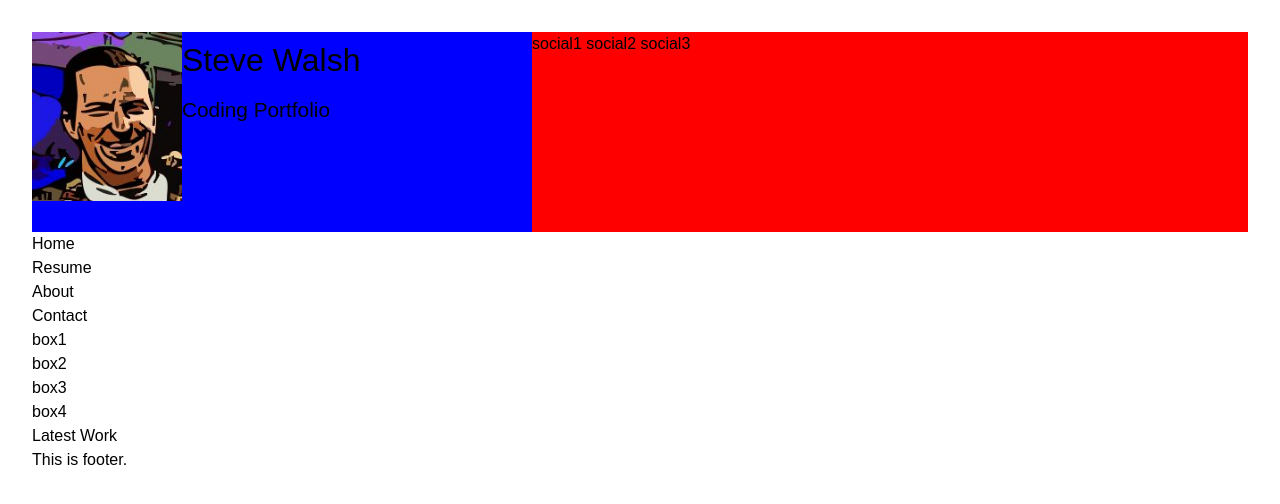
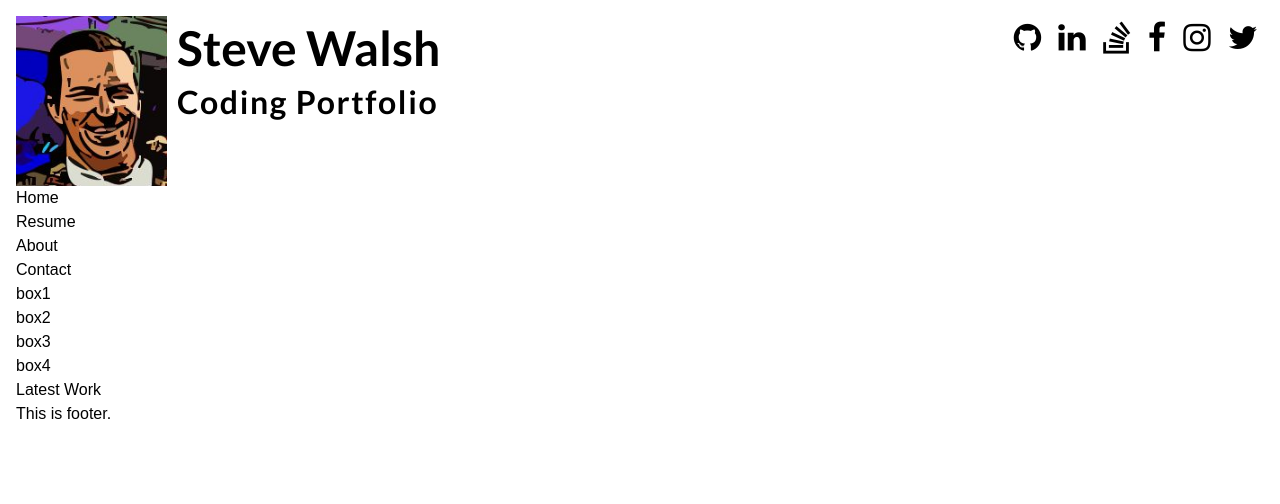
Before and after one commit to 0smium/301n5-portfolio, a plain HTML site: page index.html in a window 1280 px wide. Drawn offline with Linux system fonts and the light colour scheme.

Commit message:
fixed header (for the most part) and added coail icons

```diff
--- a/css/base.css
+++ b/css/base.css
@@ -1,3 +1,4 @@
+
 /* General/Body
 =============================*/
 
--- a/css/layout.css
+++ b/css/layout.css
@@ -1,5 +1,5 @@
 body {
-  padding: 2em;
+  padding: 1em;
   font-family: sans-serif;
 }
 .header {
@@ -8,32 +8,50 @@ body {
 }
 
 .header-left {
-  width: 500px;
-  height: 200px;
-  background-color: blue;
+  /*width: 500px;*/
+  height: 170px;
+  /*background-color: blue;*/
   display:block;
 }
 
 .header-left .avatar {
-  width: 150px;
+  height: 170px;
   float:left;
 }
 
 .header-left h1 {
-  font-size: 2em;
-
-  padding: .5em;
+  margin-left: 151px;
+  font-family: 'Lato', sans-serif;
+  font-size: 3em;
+  padding: 20px 10px 0 10px;
 }
 
 .header-left h2 {
-  font-size: 1.3em;
-  padding: .5em;
+  margin-left: 151px;
+  font-family: 'Lato', sans-serif;
+  font-size: 2em;
+  letter-spacing: .05em;
+  padding: 30px 10px 0 10px;
 }
 
 .header-right {
-  height: 200px;
+  height: 170px;
   flex-grow: 1;
   flex-shrink: 0;
   flex-basis: 200px;
-  background-color: red;
+  /*background-color: red;*/
+  text-align: right;
 }
+
+.social {
+  /*padding: 1em;*/
+}
+
+.social i {
+  padding: .2em;
+}
+
+.social i:hover {
+  background-color: #aaa;
+  border-radius: .5em;
+}
--- a/index.html
+++ b/index.html
@@ -6,6 +6,8 @@
     <link rel="stylesheet" href="css/reset.css">
     <link rel="stylesheet" href="css/base.css">
     <link rel="stylesheet" href="css/layout.css">
+    <link href="https://fonts.googleapis.com/css?family=Lato:700" rel="stylesheet">
+    <link rel="stylesheet" href="fontawesome/css/font-awesome.css">
   </head>
   <body>
     <header class=header>
@@ -15,7 +17,14 @@
         <h2>Coding Portfolio</h2>
       </div>
       <div class="header-right">
-        social1 social2 social3
+        <div class="social">
+          <i class="fa-2x fa fa-github" aria-hidden="true"></i>
+          <i class="fa-2x fa fa-linkedin" aria-hidden="true"></i>
+          <i class="fa-2x fa fa-stack-overflow" aria-hidden="true"></i>
+          <i class="fa-2x fa fa-facebook" aria-hidden="true"></i>
+          <i class="fa-2x fa fa-instagram" aria-hidden="true"></i>
+          <i class="fa-2x fa fa-twitter" aria-hidden="true"></i>
+        </div>
       </div>
     </header>
       <nav>
```
